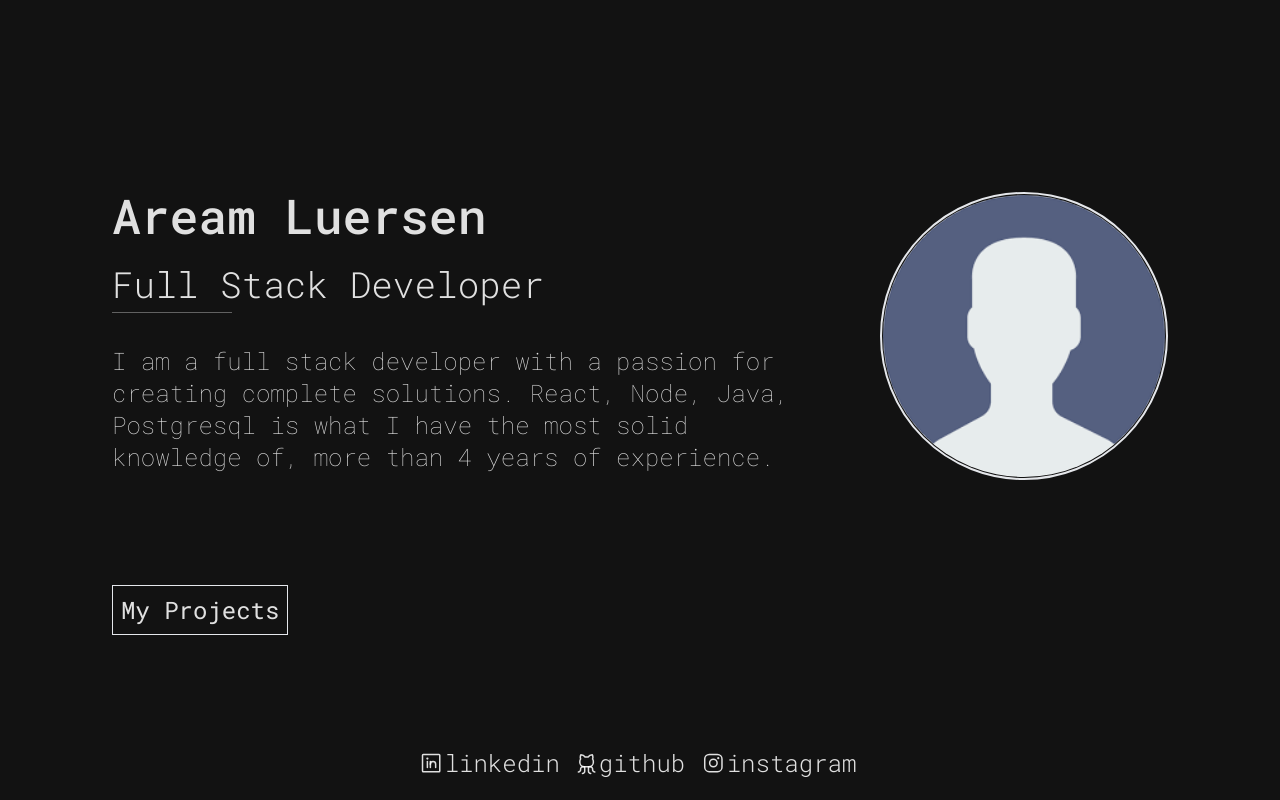
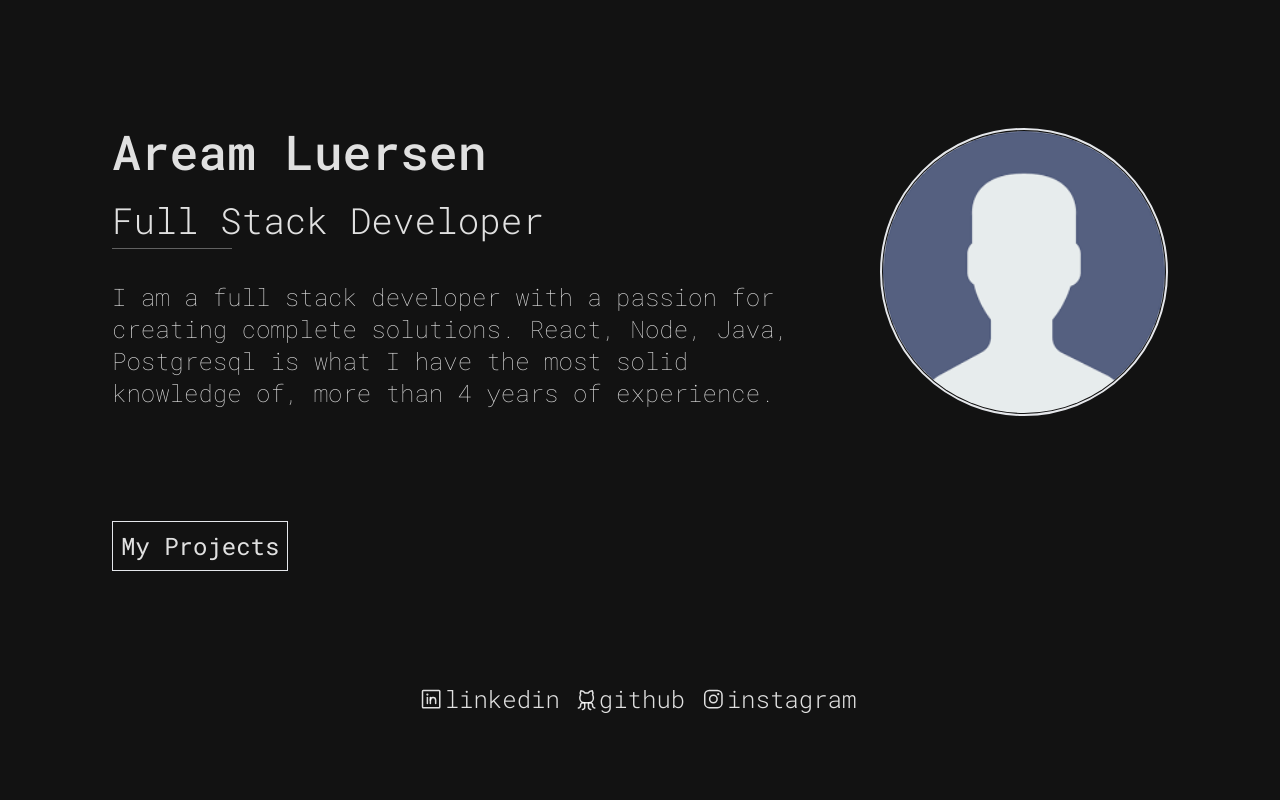
Before and after one commit to areamluersen/my_personal_portfolio, a React (Vite) app: page / in a window 1280 px wide. Built offline with nearby package versions, Linux system fonts and the light colour scheme; no server answers; a web font is replaced by a local one.

Commit message:
feat: spacing top

```diff
--- a/src/components/SimpleHome/index.tsx
+++ b/src/components/SimpleHome/index.tsx
@@ -7,7 +7,7 @@ const SimpleHome: React.FC = () => {
   const { person } = devData;
   return (
     <div className="bg-dark-950 min-h-screen w-full  h-full text-primary font-roboto">
-      <div className="flex w-full pt-[15%] px-6 sm:px-16 md:px-28 align-middle items-center">
+      <div className="flex w-full pt-32  px-6 sm:px-16 md:px-28 align-middle items-center">
         <div className="">
           <div className="sm:flex sm:flex-row-reverse sm:justify-between">
             <div className="flex justify-center mb-8 sm:mb-0 col-">
```
